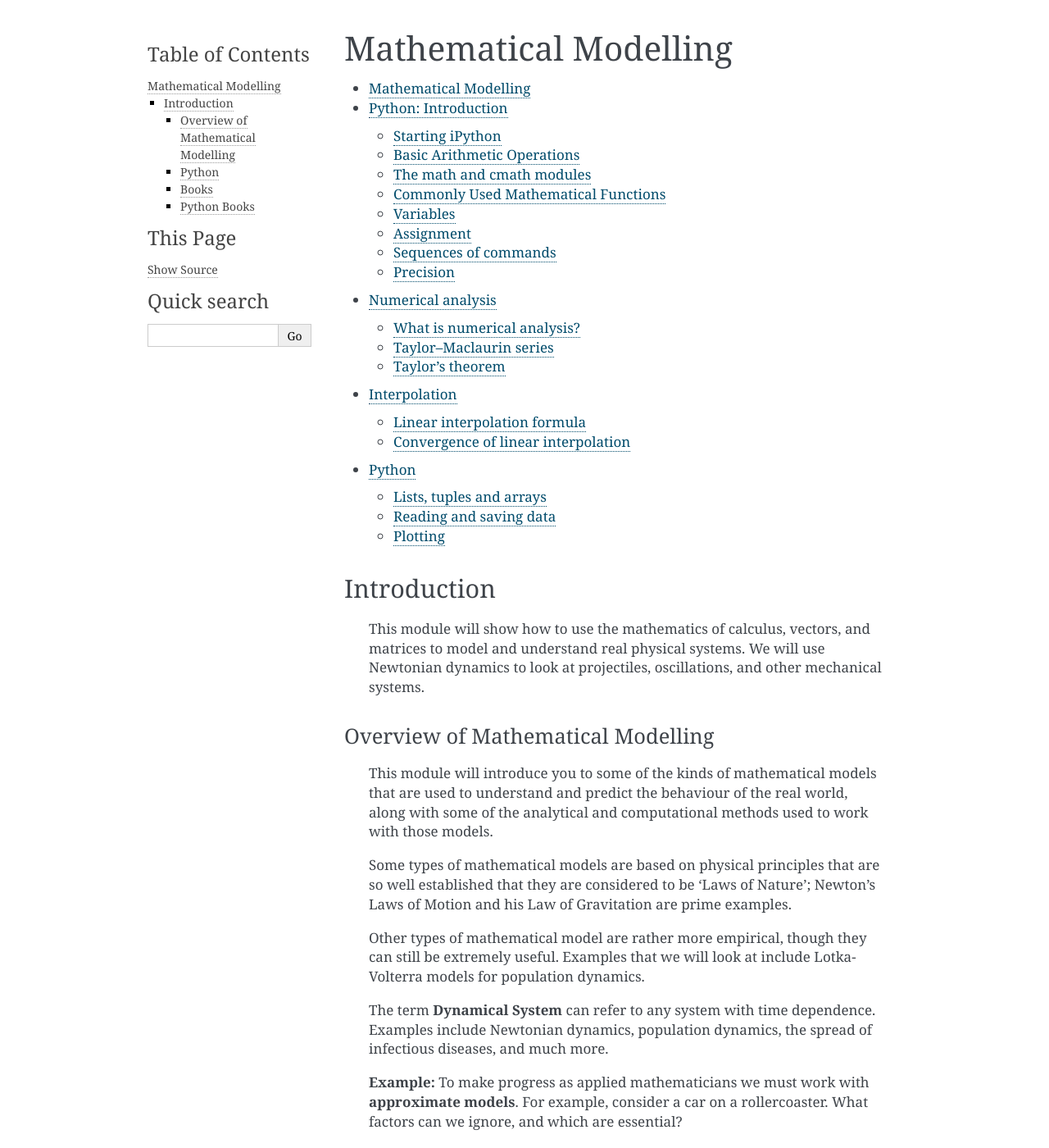
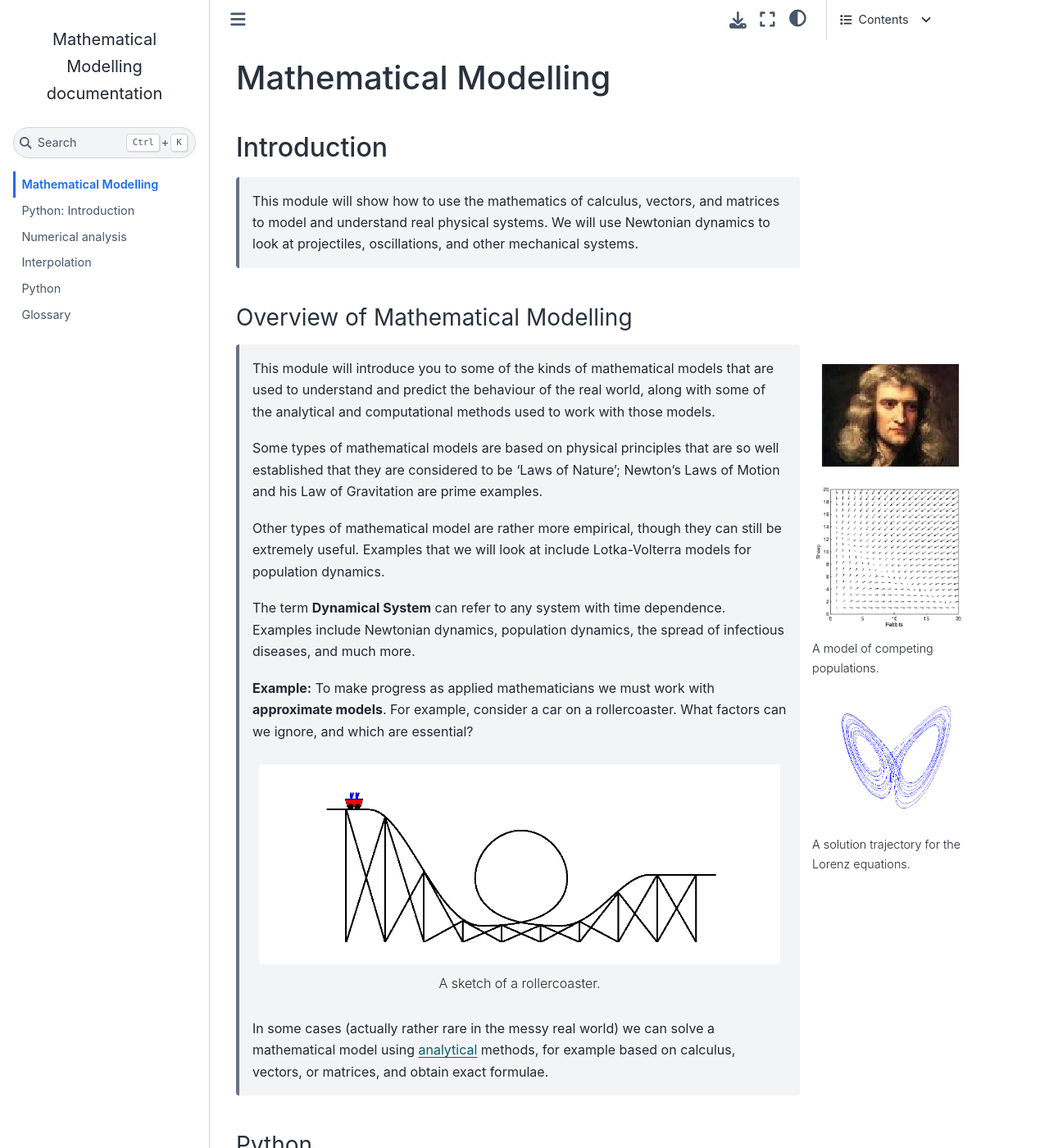
Before and after one commit to jshipton/test_webpage, a Sphinx documentation site: the page built from docs/index.rst, in a window 1280 px wide and 1400 px high. Shown: the whole window at 82% size. Built offline with Sphinx 7.4.7 and the Sphinx Book theme 1.1.4, drawn with Linux system fonts in a browser that asks for light colours; some of the changed text lies outside the part shown.

Commit message:
new theme and tweaks

```diff
--- a/_config.yml
+++ /dev/null
@@ -1,4 +0,0 @@
-theme: jekyll-theme-minimal
-title: Mathematical Modelling Module
-description: Lecture Notes Chapter 1A - Mathematical Modelling with Python
-show_downloads: true
--- a/docs/conf.py
+++ b/docs/conf.py
@@ -3,4 +3,4 @@ author = "Dr Jemma Shipton"
 extensions = []
 templates_path = ["_templates"]
 exclude_patterns = []
-html_theme = "alabaster"
+html_theme = "sphinx_book_theme"
--- /dev/null
+++ b/docs/glossary.rst
@@ -0,0 +1,14 @@
+Glossary
+========
+
+.. glossary::
+
+   analytical
+
+       An analytical method is one that uses the rules of algebra and
+       calculus to write down the solution as an exact formula without
+       using estimation or approximation. An analytical solution is a
+       solution that has been obtained using an analytical method. For
+       example, you can write down the roots of a quadratic equation
+       analytically using the quadratic formula (in contrast to
+       obtaining them by a numerical root finding method).
--- a/docs/index.rst
+++ b/docs/index.rst
@@ -3,12 +3,14 @@ Mathematical Modelling
 
 .. toctree::
    :maxdepth: 2
+   :hidden:
 
    self
    python1
    numerical_analysis
    interpolation
    python2
+   glossary
 
 .. _intro:
 
@@ -25,15 +27,28 @@ Introduction
 Overview of Mathematical Modelling
 ----------------------------------
 
+      .. figure:: _static/images/IsaacNewton.png
+         :figclass: margin
+
       This module will introduce you to some of the kinds of
       mathematical models that are used to understand and predict the
       behaviour of the real world, along with some of the analytical and
       computational methods used to work with those models.
 
+      .. figure:: _static/images/lotkavolterra.png
+         :figclass: margin
+
+         A model of competing populations.
+
       Some types of mathematical models are based on physical principles
       that are so well established that they are considered to be 'Laws
       of Nature'; Newton's Laws of Motion and his Law of Gravitation are
       prime examples.
+
+      .. figure:: _static/images/butterfly.png
+         :figclass: margin
+
+         A solution trajectory for the Lorenz equations.
 
       Other types of mathematical model are rather more empirical,
       though they can still be extremely useful. Examples that we will
@@ -43,17 +58,19 @@ Overview of Mathematical Modelling
       dependence. Examples include Newtonian dynamics, population
       dynamics, the spread of infectious diseases, and much more.
 
-      .. container:: example
+      **Example:** To make progress as applied mathematicians we must
+      work with **approximate models**. For example, consider a car
+      on a rollercoaster. What factors can we ignore, and which are
+      essential?
 
-         **Example:** To make progress as applied mathematicians we must
-         work with **approximate models**. For example, consider a car
-         on a rollercoaster. What factors can we ignore, and which are
-         essential?
+      .. figure:: _static/images/rollercoaster.png
+
+         A sketch of a rollercoaster.
 
       In some cases (actually rather rare in the messy real world) we
-      can solve a mathematical model using analytical methods, for
-      example based on calculus, vectors, or matrices, and obtain exact
-      formulae.
+      can solve a mathematical model using :term:`analytical`
+      methods, for example based on calculus, vectors, or matrices,
+      and obtain exact formulae.
 
 .. _python:
 
@@ -91,7 +108,7 @@ Books
       | Author               | Title                | Notes                |
       +======================+======================+======================+
       | **Collinson and      | **Particle           | Course book;         |
-      | Roper \***           | Mechanics**          | strongly recommended |
+      | Roper**              | Mechanics**          | strongly recommended |
       +----------------------+----------------------+----------------------+
       | **Dyke and           | **Guide to           | Nice                 |
       | Whitworth**          | Mechanics**          | discussion           |
@@ -101,7 +118,7 @@ Books
       | **Lunn**             | **A First Course in  | Even more advanced   |
       |                      | Mechanics**          |                      |
       +----------------------+----------------------+----------------------+
-      | **Strogatz \***      | **Nonlinear Dynamics | Very clearly written |
+      | **Strogatz**         | **Nonlinear Dynamics | Very clearly written |
       |                      | and Chaos**          | with nice examples   |
       +----------------------+----------------------+----------------------+
 
--- a/docs/interpolation.rst
+++ b/docs/interpolation.rst
@@ -1,5 +1,3 @@
-Back :doc:`numerical_analysis`
-
 Interpolation
 =============
 
--- a/docs/python2.rst
+++ b/docs/python2.rst
@@ -376,6 +376,4 @@ fourth and fifth data points in the set. Note that here (contrast section 9)
 .. code-block:: pycon
 
    >>> zhat = np.linspace(z[4], z[5], 11)
-   >>> That = ((zhat - z[4])*T[5]
-   ...       + (z[5] - zhat)*T[4])
-   ...       /(z[5] - z[4])
+   >>> That = ((zhat - z[4])*T[5] + (z[5] - zhat)*T[4])/(z[5] - z[4])
```
Also changed, not shown: other parts of docs/index.rst (+0 -2 lines), other parts of docs/interpolation.rst (+0 -2 lines), docs/numerical_analysis.rst (+4 -8 lines), docs/python1.rst (+10 -14 lines), docs/AdaLovelace.jpg (deleted).
